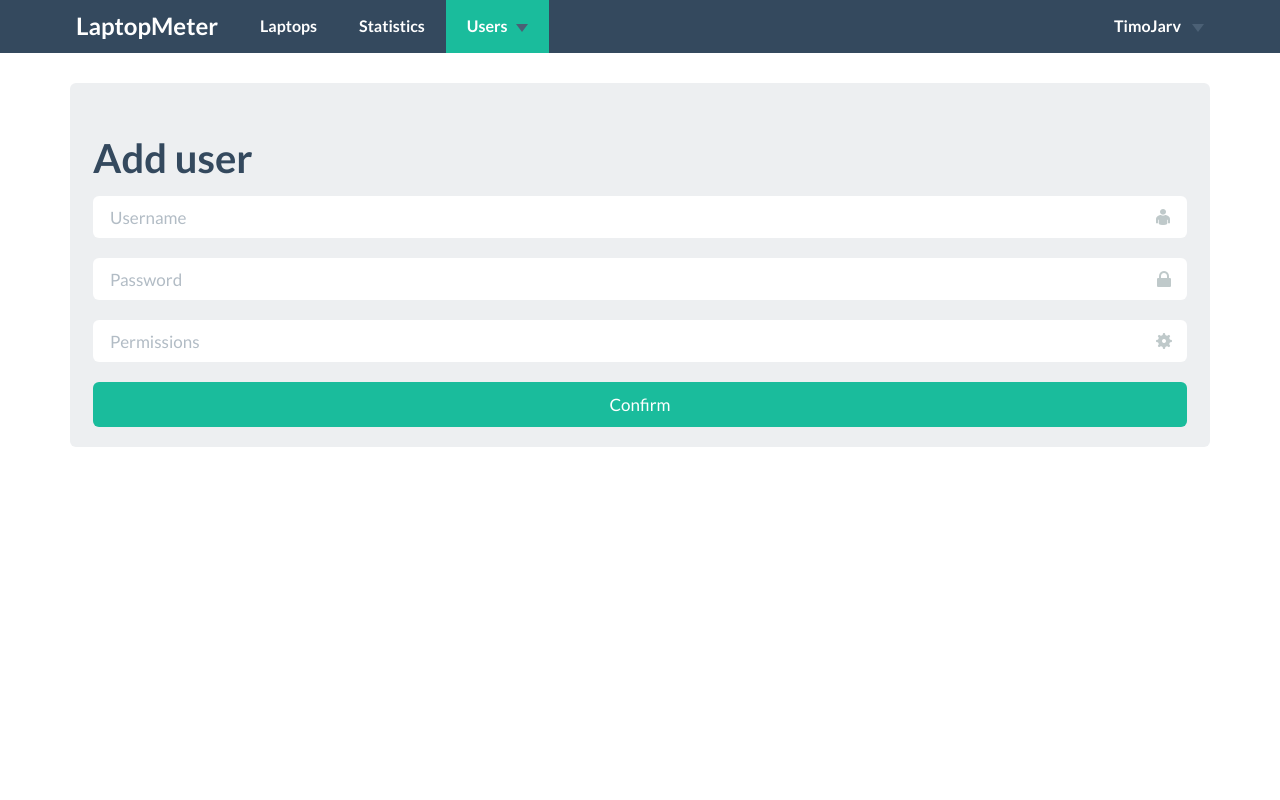
After one commit to Timojarv/findalaptop, a Flask app: page /admin/users/add in a window 1280 px wide. The commit adds this page. Run offline with Flask 2, Linux system fonts and the light colour scheme; a user stored in the database is signed in; parts of the project's set-up code (start-up, migrations or seed data) failed here and were passed over; some libraries are stand-ins or nearby versions.

Commit message:
User management implementation started

```diff
--- a/app/forms.py
+++ b/app/forms.py
@@ -16,6 +16,11 @@ class LoginForm(Form):
     password = PasswordField('Password', validators=[DataRequired()])
     remember_me = BooleanField('remember_me', default=True)
 
+class UserAddForm(Form):
+    user = StringField('Username', validators=[DataRequired()])
+    password = PasswordField('Password', validators=[DataRequired()])
+    permissions = IntegerField('permissions', validators=[DataRequired()])
+
 class AddForm(Form):
     make = StringField('Make') #Laptop brand
     model = StringField('Model') #Model of the laptop
--- a/app/models.py
+++ b/app/models.py
@@ -18,6 +18,7 @@ class User(db.Model):
     id = db.Column(db.Integer, primary_key=True)
     username = db.Column(db.String(64), index=True, unique=True)
     pwhash = db.Column(db.String(64))
+    permissions = db.Column(db.Integer, index=True)
 
     def is_authenticated(self):
         return True
--- /dev/null
+++ b/app/templates/admin.html
@@ -0,0 +1,74 @@
+<html>
+
+<head>
+  <meta charset="utf-8">
+  <title>LaptopMeter</title>
+  <meta name="viewport" content="width=device-width, initial-scale=1.0">
+
+  <!-- Loading Bootstrap -->
+  <link href="/static/css/vendor/bootstrap.min.css" rel="stylesheet">
+
+  <!-- Loading Flat UI -->
+  <link href="/static/css/flat-ui.min.css" rel="stylesheet">
+
+  <link rel="shortcut icon" href="/static/img/favicon.ico">
+
+  <link href="static/base.css" rel="stylesheet">
+  {% for css in extra_css %}
+    <link href="static/{{ css }}.css" rel="stylesheet">
+  {% endfor %}
+
+  <!-- HTML5 shim, for IE6-8 support of HTML5 elements. All other JS at the end of file. -->
+  <!--[if lt IE 9]>
+      <script src="js/vendor/html5shiv.js"></script>
+      <script src="js/vendor/respond.min.js"></script>
+    <![endif]-->
+</head>
+
+<body>
+  <!-- jQuery (necessary for Flat UI's JavaScript plugins) -->
+  <script src="/static/js/vendor/jquery.min.js"></script>
+  <script src="/static/jquery-ui.min.js"></script>
+
+  <!-- Include all compiled plugins (below), or include individual files as needed -->
+  <script src="/static/js/vendor/video.js"></script>
+  <script src="/static/js/flat-ui.min.js"></script>
+
+  <!--BEGIN NAVBAR-->
+  <div class="navbar navbar-inverse navbar-static-top" role="navigation">
+    <div class="container">
+      <div class="navbar-header">
+        <button type="button" class="navbar-toggle" data-toggle="collapse" data-target="#navbar-collapse">
+          <span class="sr-only">Toggle navigation</span>
+        </button>
+        <a class="navbar-brand" href="#">LaptopMeter</a>
+      </div>
+      <div class="navbar-collapse collapse" id="navbar-collapse">
+        <ul class="nav navbar-nav">
+          <li id="nav-laptops"><a href="{{ url_for('laptops') }}">Laptops</a></li>
+          <li id="nav-stats"><a href="{{ url_for('stats') }}">Statistics</a></li>
+          <li id="nav-users" class="dropdown">
+            <a href="#" class="dropdown-toggle" data-toggle="dropdown">Users<b class="caret"></b></a>
+            <ul class="dropdown-menu">
+              <li><a href="{{ url_for('users') }}">Management</a></li>
+              <li><a href="{{ url_for('user_add') }}">Add user</a></li>
+            </ul>
+          </li>
+        </ul>
+        <ul class="nav navbar-nav navbar-right">
+          <li class="dropdown">
+            <a href="#" class="dropdown-toggle" data-toggle="dropdown">{{ user.username }} <b class="caret"></b></a>
+            <ul class="dropdown-menu">
+              <li><a href="#">Options</a></li>
+              <li><a href="{{ url_for('logout') }}">Log out</a></li>
+            </ul>
+          </li>
+        </ul>
+      </div>
+      <!--/.nav-collapse -->
+    </div>
+  </div>
+  <!--END NAVBAR-->
+
+  {% block content %} {% endblock %}
+</body>
--- /dev/null
+++ b/app/templates/user_add.html
@@ -0,0 +1,32 @@
+{% extends 'admin.html' %} {% block content %}
+<script>
+  $('#nav-users').addClass('active')
+</script>
+<div class="container">
+  <form id='form-add-user' action="" method='POST'>
+    {{ form.hidden_tag() }}
+    <div class="login-form">
+      <h3>Add user</h3>
+      <div class="form-group">
+        {{ form.user(placeholder='Username', class='form-control login-field', id='user-name') }}
+        <label class="login-field-icon fui-user" for="user-name"></label>
+      </div>
+
+      <div class="form-group">
+        {{ form.password(placeholder='Password', class='form-control login-field', id='user-pass') }}
+        <label class="login-field-icon fui-lock" for="user-pass"></label>
+      </div>
+
+      <div class="form-group">
+        {{ form.permissions(placeholder='Permissions', class='form-control login-field', id='user-permissions') }}
+        <label class="login-field-icon fui-gear" for="user-permissions"></label>
+      </div>
+
+      <a onclick="$('#form-add-user').submit()" class="btn btn-primary btn-lg btn-block" href="#">Confirm</a>
+    </div>
+  </form>
+</div>
+
+
+</div>
+{% endblock %}
--- a/app/views.py
+++ b/app/views.py
@@ -1,10 +1,11 @@
 from app import app, lm, db
 from flask import render_template, request, redirect, url_for, session, g
 from flask.ext.login import login_user, logout_user, current_user, login_required
-from .forms import ImportanceForm, LoginForm
+from .forms import ImportanceForm, LoginForm, UserAddForm
 from .models import User, Laptop
 from .auth import authenticate
 from .log import Logger
+from pbkdf2 import crypt
 
 logger = Logger()
 logger.setLevel(logger.info)
@@ -64,6 +65,23 @@ def laptops():
 def stats():
     return render_template('stats.html', user=g.user, extra_css=[])
 
+@app.route('/admin/users')
+@login_required
+def users():
+    users = User.query.all()
+    return render_template('users.html', user=g.user, users=users, extra_css=[])
+
+@app.route('/admin/users/add', methods=['GET', 'POST'])
+@login_required
+def user_add():
+    form = UserAddForm()
+    if form.validate_on_submit():
+        u =  User(username=form.user.data, pwhash=crypt(form.password.data), permissions=form.permissions.data)
+        db.session.add(u)
+        db.session.commit()
+        return redirect(url_for('users'))
+    return render_template('user_add.html', user=g.user, form=form, extra_css=[])
+
 @app.route('/login', methods=['GET', 'POST'])
 def login():
     if g.user is not None and g.user.is_authenticated():
```
Also changed, not shown: app/templates/laptops.html (+3 -31 lines), app/templates/stats.html (+3 -32 lines), app/templates/users.html (added, +28 -0 lines), app.db, 1 other file.
